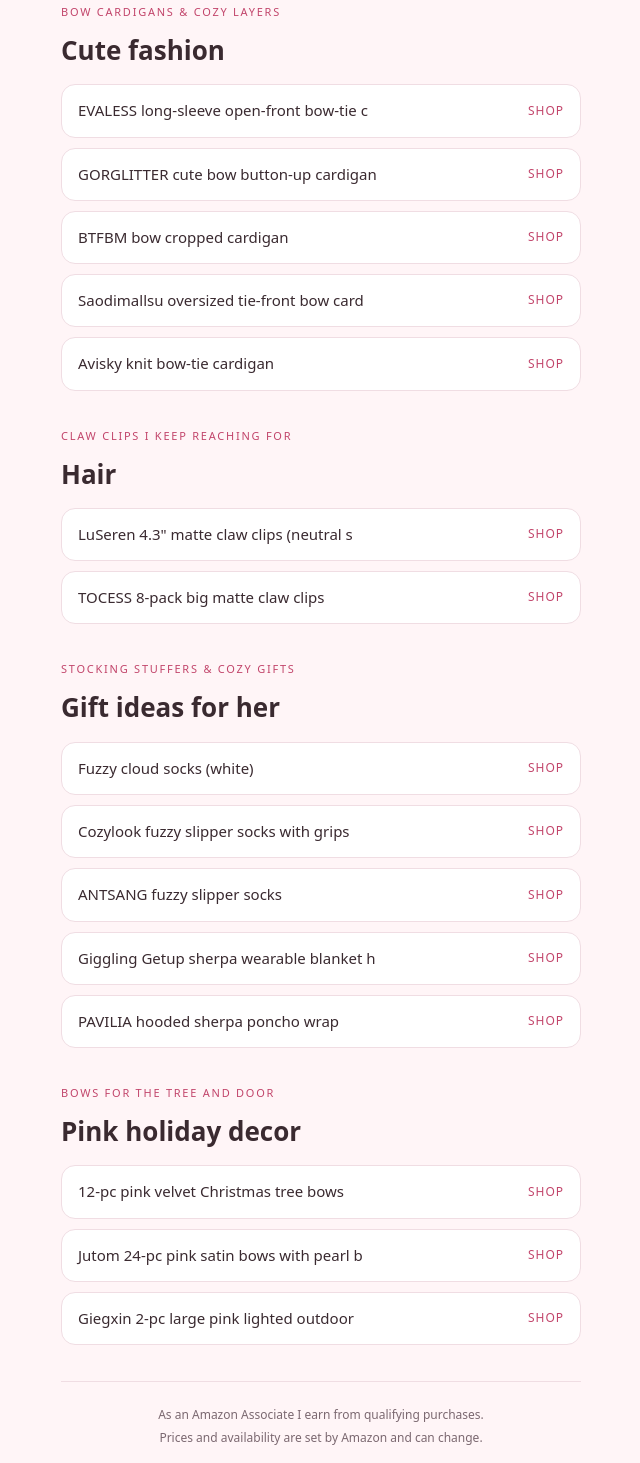
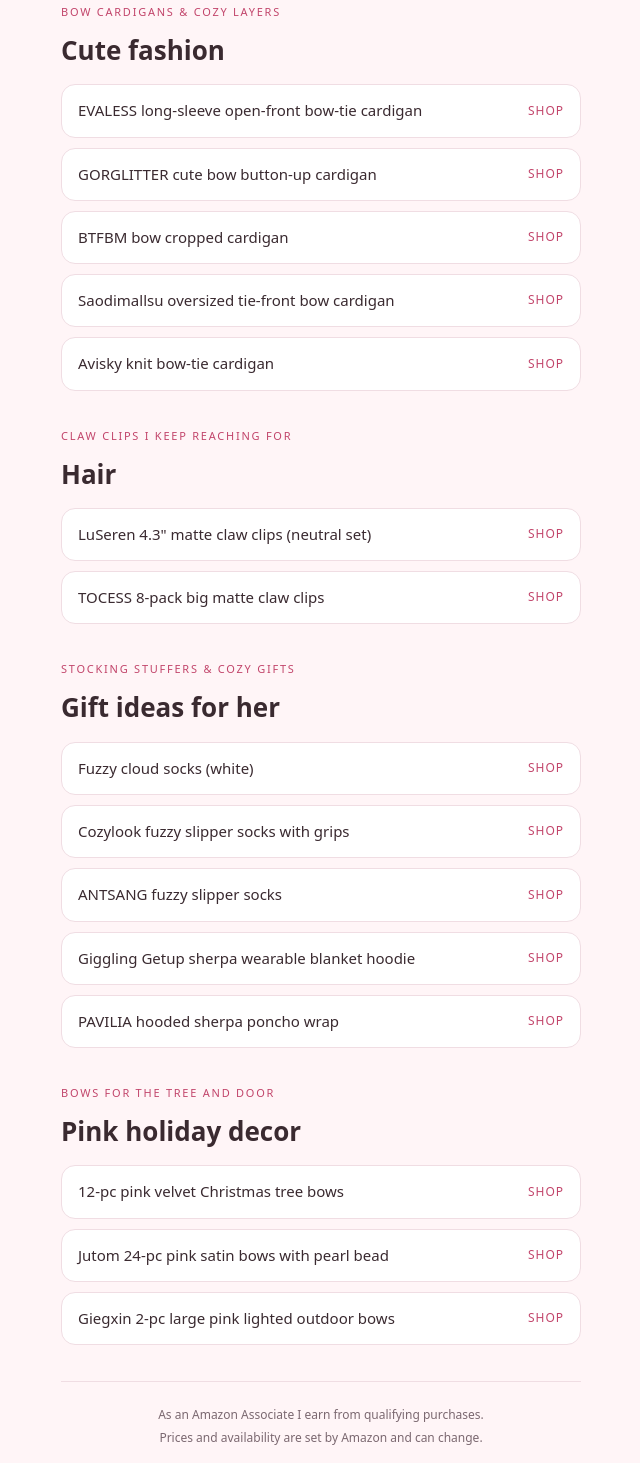
Before and after one commit to mycartiscute/mycartiscute.github.io, a plain HTML site: page index.html in a window 1280 px wide. Shown: the part 257-1720 px from the top of the page, without its empty margins (319-959 px from the left). Drawn offline with Linux system fonts and the light colour scheme.

Commit message:
Update index.html

```diff
--- a/index.html
+++ b/index.html
@@ -26,16 +26,16 @@ footer{text-align:center;color:var(--soft);font-size:12px;border-top:1px solid v
   <section id="fashion">
     <span class="eyebrow">bow cardigans &amp; cozy layers</span>
     <h2>Cute fashion</h2>
-    <a class="tag" href="https://urlgeni.us/amazon/mcic-a1-longsleeve-openfront-bowtie-lp" target="_blank" rel="noopener sponsored"><span class="tag-name">EVALESS long-sleeve open-front bow-tie c</span><span class="tag-cta">Shop</span></a>
+    <a class="tag" href="https://urlgeni.us/amazon/mcic-a1-longsleeve-openfront-bowtie-lp" target="_blank" rel="noopener sponsored"><span class="tag-name">EVALESS long-sleeve open-front bow-tie cardigan</span><span class="tag-cta">Shop</span></a>
     <a class="tag" href="https://urlgeni.us/amazon/mcic-a2-cute-bow-buttonup-lp" target="_blank" rel="noopener sponsored"><span class="tag-name">GORGLITTER cute bow button-up cardigan</span><span class="tag-cta">Shop</span></a>
     <a class="tag" href="https://urlgeni.us/amazon/mcic-a3-bow-cropped-cardigan-lp" target="_blank" rel="noopener sponsored"><span class="tag-name">BTFBM bow cropped cardigan</span><span class="tag-cta">Shop</span></a>
-    <a class="tag" href="https://urlgeni.us/amazon/mcic-a4-oversized-tiefront-bow-lp" target="_blank" rel="noopener sponsored"><span class="tag-name">Saodimallsu oversized tie-front bow card</span><span class="tag-cta">Shop</span></a>
+    <a class="tag" href="https://urlgeni.us/amazon/mcic-a4-oversized-tiefront-bow-lp" target="_blank" rel="noopener sponsored"><span class="tag-name">Saodimallsu oversized tie-front bow cardigan</span><span class="tag-cta">Shop</span></a>
     <a class="tag" href="https://urlgeni.us/amazon/mcic-a5-knit-bowtie-cardigan-lp" target="_blank" rel="noopener sponsored"><span class="tag-name">Avisky knit bow-tie cardigan</span><span class="tag-cta">Shop</span></a>
   </section>
   <section id="hair">
     <span class="eyebrow">claw clips I keep reaching for</span>
     <h2>Hair</h2>
-    <a class="tag" href="https://urlgeni.us/amazon/mcic-a6-43-matte-claw-lp" target="_blank" rel="noopener sponsored"><span class="tag-name">LuSeren 4.3&quot; matte claw clips (neutral s</span><span class="tag-cta">Shop</span></a>
+    <a class="tag" href="https://urlgeni.us/amazon/mcic-a6-43-matte-claw-lp" target="_blank" rel="noopener sponsored"><span class="tag-name">LuSeren 4.3&quot; matte claw clips (neutral set)</span><span class="tag-cta">Shop</span></a>
     <a class="tag" href="https://urlgeni.us/amazon/mcic-a7-8pack-big-matte-lp" target="_blank" rel="noopener sponsored"><span class="tag-name">TOCESS 8-pack big matte claw clips</span><span class="tag-cta">Shop</span></a>
   </section>
   <section id="gifts">
@@ -44,15 +44,15 @@ footer{text-align:center;color:var(--soft);font-size:12px;border-top:1px solid v
     <a class="tag" href="https://urlgeni.us/amazon/mcic-a8-cloud-socks-white-lp" target="_blank" rel="noopener sponsored"><span class="tag-name">Fuzzy cloud socks (white)</span><span class="tag-cta">Shop</span></a>
     <a class="tag" href="https://urlgeni.us/amazon/mcic-a9-fuzzy-slipper-socks-lp" target="_blank" rel="noopener sponsored"><span class="tag-name">Cozylook fuzzy slipper socks with grips</span><span class="tag-cta">Shop</span></a>
     <a class="tag" href="https://urlgeni.us/amazon/mcic-a10-fuzzy-slipper-socks-lp" target="_blank" rel="noopener sponsored"><span class="tag-name">ANTSANG fuzzy slipper socks</span><span class="tag-cta">Shop</span></a>
-    <a class="tag" href="https://urlgeni.us/amazon/mcic-a11-getup-sherpa-wearable-lp" target="_blank" rel="noopener sponsored"><span class="tag-name">Giggling Getup sherpa wearable blanket h</span><span class="tag-cta">Shop</span></a>
+    <a class="tag" href="https://urlgeni.us/amazon/mcic-a11-getup-sherpa-wearable-lp" target="_blank" rel="noopener sponsored"><span class="tag-name">Giggling Getup sherpa wearable blanket hoodie</span><span class="tag-cta">Shop</span></a>
     <a class="tag" href="https://urlgeni.us/amazon/mcic-a12-hooded-sherpa-poncho-lp" target="_blank" rel="noopener sponsored"><span class="tag-name">PAVILIA hooded sherpa poncho wrap</span><span class="tag-cta">Shop</span></a>
   </section>
   <section id="decor">
     <span class="eyebrow">bows for the tree and door</span>
     <h2>Pink holiday decor</h2>
     <a class="tag" href="https://urlgeni.us/amazon/mcic-a13-pink-velvet-christmas-lp" target="_blank" rel="noopener sponsored"><span class="tag-name">12-pc pink velvet Christmas tree bows</span><span class="tag-cta">Shop</span></a>
-    <a class="tag" href="https://urlgeni.us/amazon/mcic-a14-24pc-pink-satin-lp" target="_blank" rel="noopener sponsored"><span class="tag-name">Jutom 24-pc pink satin bows with pearl b</span><span class="tag-cta">Shop</span></a>
-    <a class="tag" href="https://urlgeni.us/amazon/mcic-a15-2pc-large-pink-lp" target="_blank" rel="noopener sponsored"><span class="tag-name">Giegxin 2-pc large pink lighted outdoor</span><span class="tag-cta">Shop</span></a>
+    <a class="tag" href="https://urlgeni.us/amazon/mcic-a14-24pc-pink-satin-lp" target="_blank" rel="noopener sponsored"><span class="tag-name">Jutom 24-pc pink satin bows with pearl bead</span><span class="tag-cta">Shop</span></a>
+    <a class="tag" href="https://urlgeni.us/amazon/mcic-a15-2pc-large-pink-lp" target="_blank" rel="noopener sponsored"><span class="tag-name">Giegxin 2-pc large pink lighted outdoor bows</span><span class="tag-cta">Shop</span></a>
   </section>
 <footer><p>As an Amazon Associate I earn from qualifying purchases.</p><p>Prices and availability are set by Amazon and can change.</p></footer>
 </div></body></html>
```
